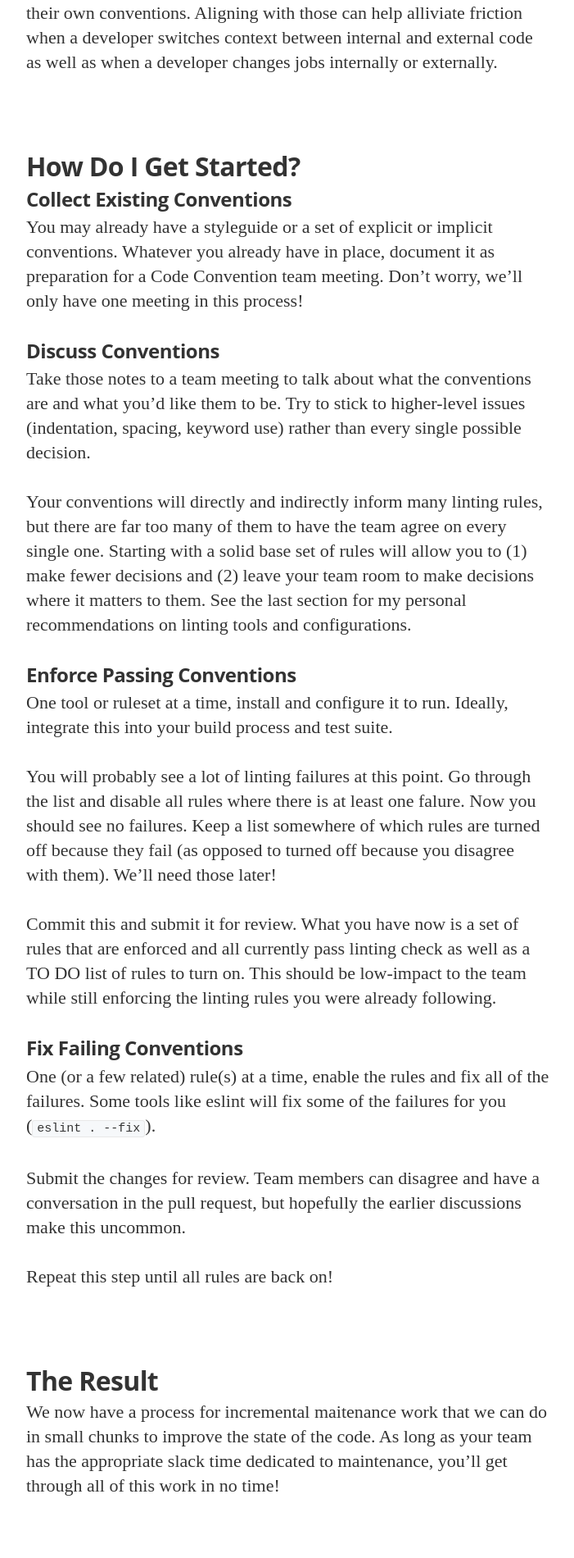
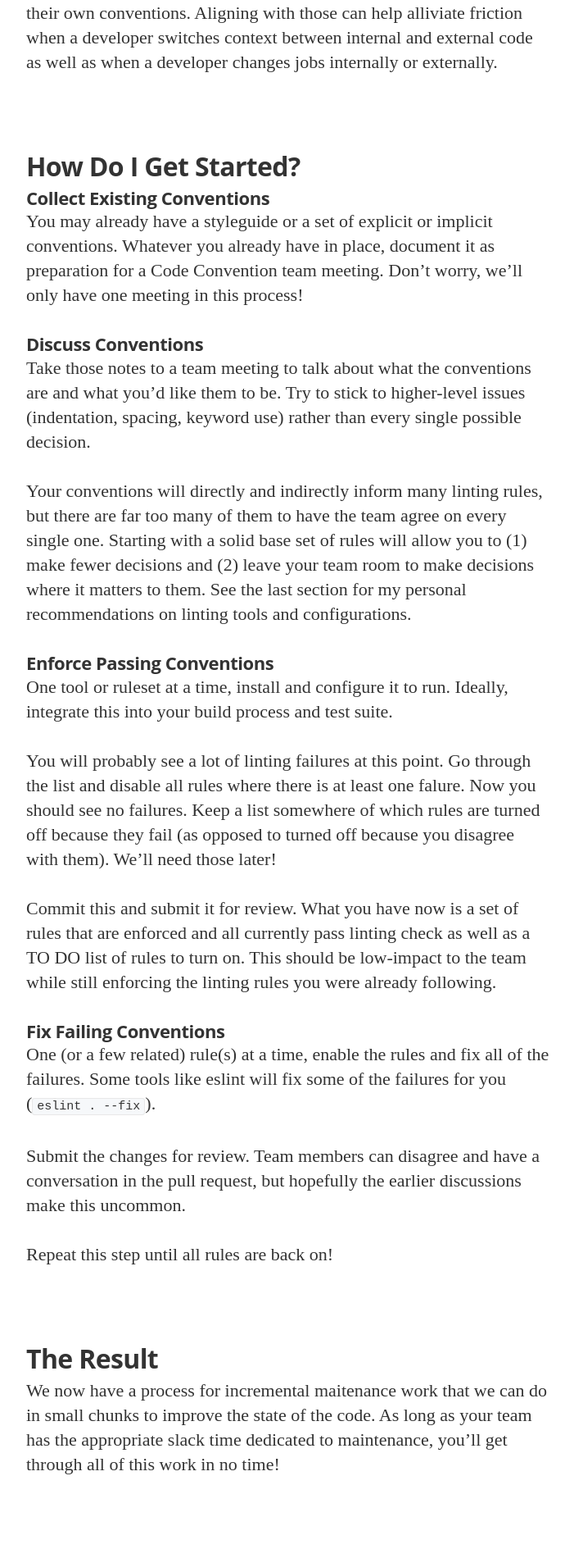
Before and after one commit to EndangeredMassa/endangeredmassa.github.com, a Jekyll site: the page built from _posts/2017-08-08-how-to-start-linting-projects.md, in a window 1280 px wide. Shown: the part 1142-3042 px from the top of the page at 82% size, without its empty margins (288-989 px from the left). Built offline with Jekyll 4.4.1, drawn with Linux system fonts in a browser that asks for light colours; nearby versions of some CDN libraries; some web fonts are replaced.

Commit message:
update styles

```diff
--- a/css/main.sass
+++ b/css/main.sass
@@ -356,25 +356,37 @@ body
     width: 100%
     font-family: $font-serif
     color: #333
-    h1, h2, h3
+    h1, h2, h3, h4, h5, h6
       font-family: $font-sans
-    h3, h4, h5, h6
       letter-spacing: -0.02em
       font-weight: 700
       font-style: normal
-      font-size: 24px
-      line-height: 1.3
-      margin: 0
-      font-family: $font-sans
       margin-bottom: 4px
+
     h2, h1
-      letter-spacing: -0.02em
-      font-weight: 700
-      font-style: normal
-      font-size: 32px
       line-height: 1.2
       padding-top: 31px
       margin-bottom: 4px
+
+    h3, h4, h5, h6
+      line-height: 1.3
+      margin: 0
+      maring-bottom: 4px
+
+    h1
+      font-size: 32px
+    h2
+      font-size: 24px
+    h3
+      font-size: 22px
+    h4
+      font-size: 22px
+    h5
+      font-size: 22px
+    h6
+      font-size: 22px
+
+
     p
       font-weight: 400
       font-style: normal
@@ -395,6 +407,7 @@ body
     figure
       margin: 0
       padding: 0 0 30px
+      text-align: center
     figcaption
       font-weight: 400
       font-style: italic
@@ -414,7 +427,6 @@ body
       border-top: 1px solid #ddd
     blockquote
       margin: 0 0 30px
-      margin-left: -26px
       border-left: 3px solid #57ad68
       padding-left: 20px
       p
```
Also changed, not shown: 1 other file.
